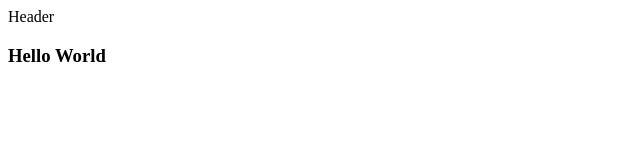
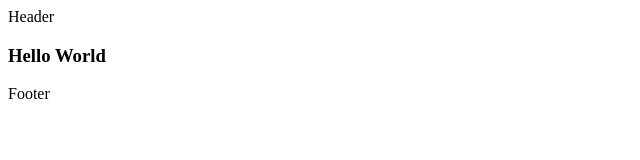
Before and after one commit to FedeAle1525/htmlcss-hello, a plain HTML site: page index.html in a window 1280 px wide. Shown: the full height of the page, 0-640 px from the left. Drawn offline with Linux system fonts and the light colour scheme.

Commit message:
aggiunto footer a index.html

```diff
--- a/index.html
+++ b/index.html
@@ -13,5 +13,9 @@
     </header>
 
     <h3>Hello World</h3>
+
+    <footer>
+        <div>Footer</div>
+    </footer>
 </body>
 </html>
```
